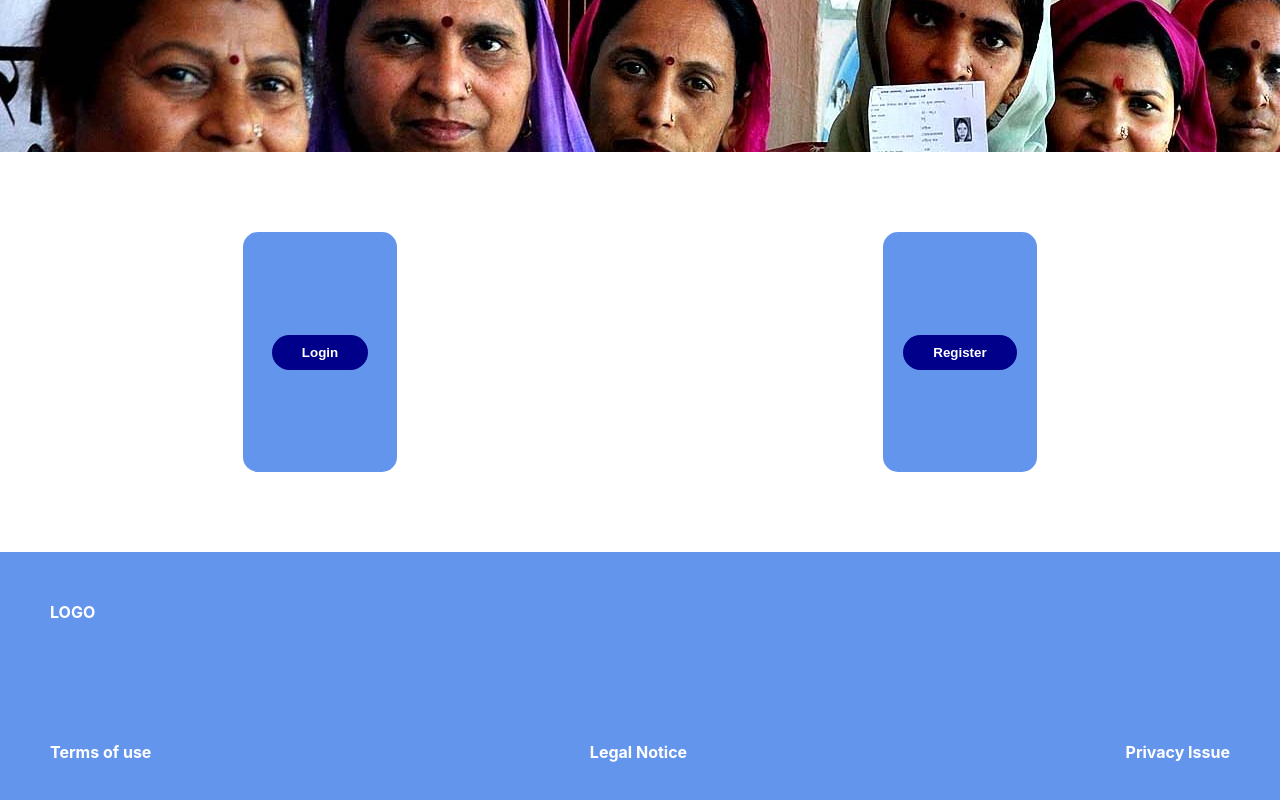
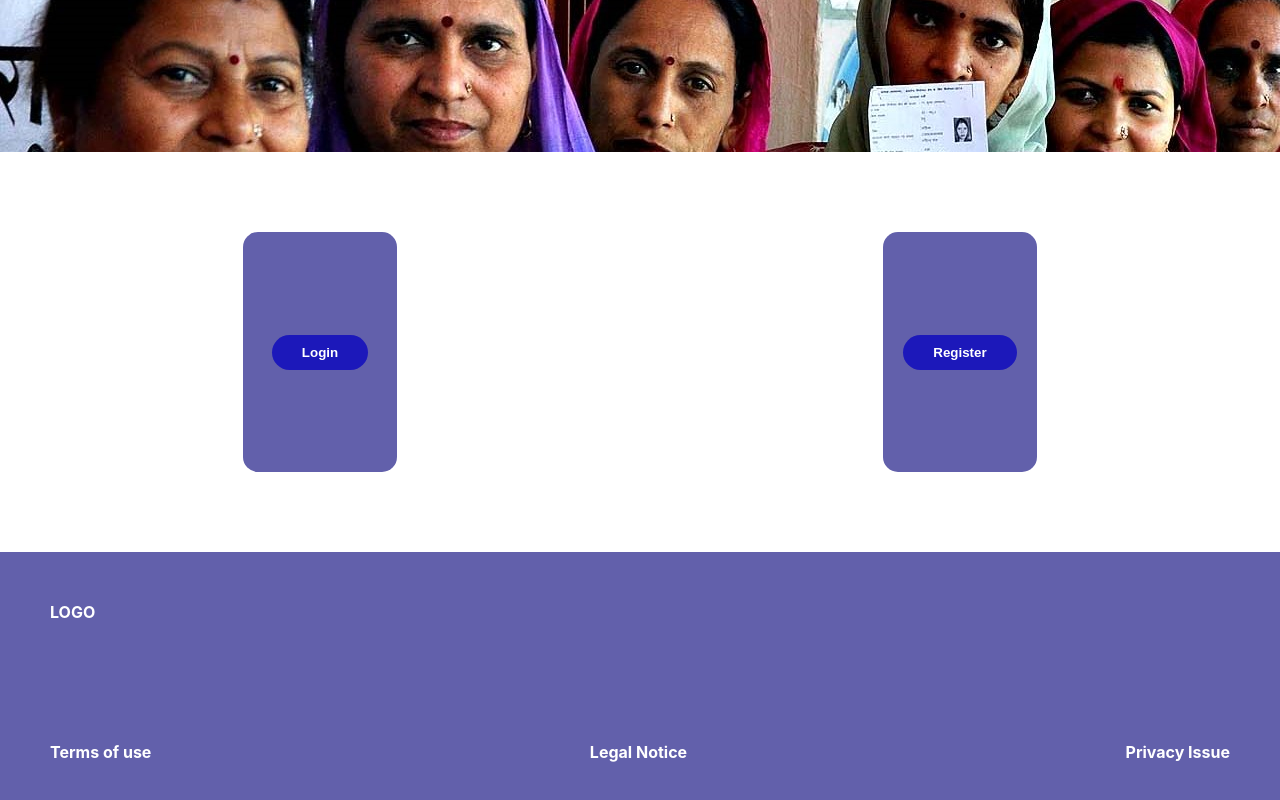
Before and after one commit to Abhishekucs/final_year_project, a React app: page / in a window 1280 px wide. Shown: the part 328-1128 px from the top of the page. Built offline with nearby package versions, Linux system fonts and the light colour scheme.

Commit message:
changing bg color

```diff
--- a/src/index.css
+++ b/src/index.css
@@ -21,7 +21,7 @@ code {
 }
 
 .footer {
-  background-color: cornflowerblue;
+  background-color: #6260AB;
   height: 20vh;
   padding: 50px;
   display: flex;
--- a/src/styles/button.css
+++ b/src/styles/button.css
@@ -7,7 +7,7 @@
 .container_button {
     width: 12vw;
     height: 30vh;
-    background-color: cornflowerblue;
+    background-color: #6260AB;
     display: flex;
     justify-content: center;
     align-items: center;
@@ -20,7 +20,7 @@ button {
     border-radius: 20px;
     outline: none;
     cursor: pointer;
-    background-color: darkblue;
+    background-color: #1C18BA;
     color: white;
     font-weight: bold;
 }
```
Also changed, not shown: 1 other file.
